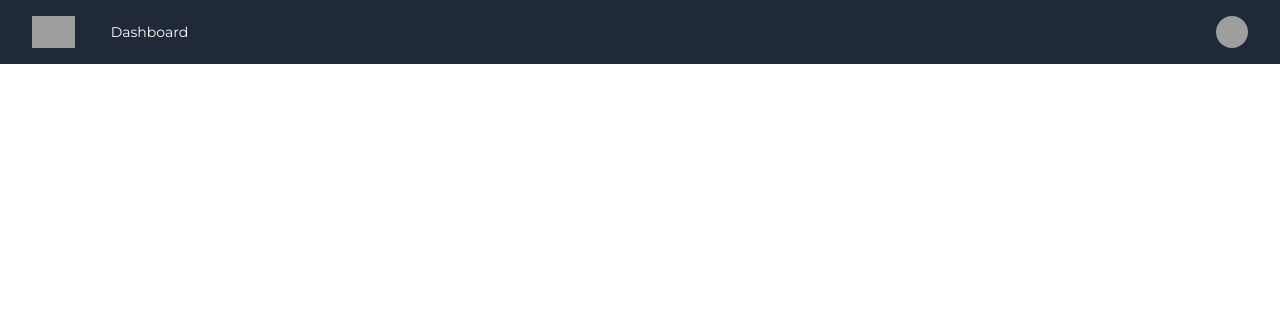
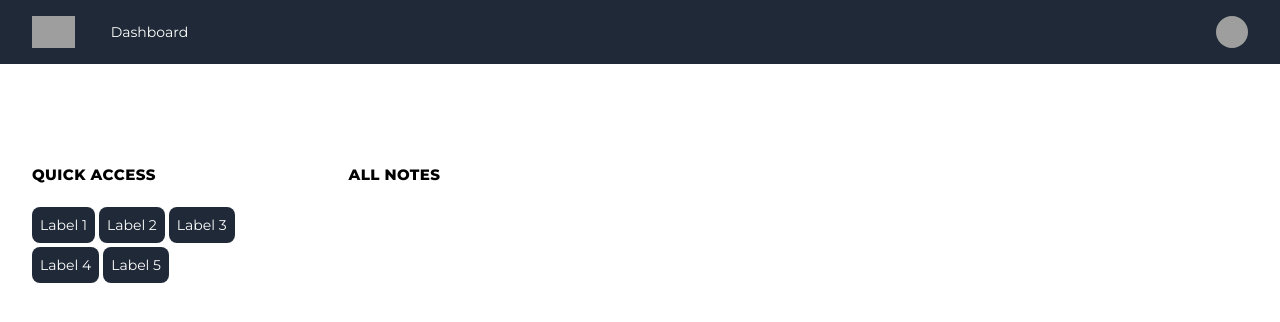
Before and after one commit to karlodelarosa/app-notes-taking, a Vue app: page / in a window 1280 px wide. Shown: the top 322 px of the page. Built offline with nearby package versions, Linux system fonts and the light colour scheme; grey boxes are pictures that could not be loaded.

Commit message:
Initial design of landing page

```diff
--- a/src/App.vue
+++ b/src/App.vue
@@ -1,9 +1,15 @@
 <script setup lang="ts">
 import { RouterLink, RouterView } from 'vue-router'
+import TheMenu from './components/template/TheMenu.vue'
 </script>
 
 <template>
-  <RouterView />
+  <header>
+    <TheMenu />
+  </header>
+  <main>
+    <RouterView />
+  </main>
 </template>
 
 <style scoped></style>
--- /dev/null
+++ b/src/components/template/TheBaseLayout.vue
@@ -0,0 +1,15 @@
+<template>
+  <div class="grid grid-cols-1 gap-[50px] lg:grid-cols-12">
+    <div class="col-span-3">
+      <slot name="sidebar"></slot>
+    </div>
+    <div class="col-span-9">
+      <slot name="content"></slot>
+    </div>
+  </div>
+</template>
+<script lang="ts">
+export default {
+
+}
+</script>
--- a/src/views/HomeView.vue
+++ b/src/views/HomeView.vue
@@ -1,7 +1,22 @@
 <script setup lang="ts">
-import TheMenu from '@/components/template/TheMenu.vue'
+import TheBaseLayout from '@/components/template/TheBaseLayout.vue'
 </script>
 
 <template>
-  <TheMenu />
+  <div class="mx-auto max-w-7xl px-2 sm:px-6 lg:px-8 lg:py-[100px]">
+    <TheBaseLayout>
+      <template #sidebar>
+        <h2 class="uppercase font-bold tracking-wide mb-[20px]">QUICK ACCESS</h2>
+        <ul class="flex flex-row gap-1 flex-wrap">
+          <li v-for="i in 5">
+            <button class="bg-gray-800 text-white p-2 text-sm rounded-lg cursor-pointer hover:bg-green-500 ">Label {{ i }}</button>
+          </li>
+        </ul>
+      </template>
+
+      <template #content>
+        <h2 class="uppercase font-bold tracking-wide mb-[20px]">ALL NOTES</h2>
+      </template>
+    </TheBaseLayout>
+  </div>
 </template>
```
